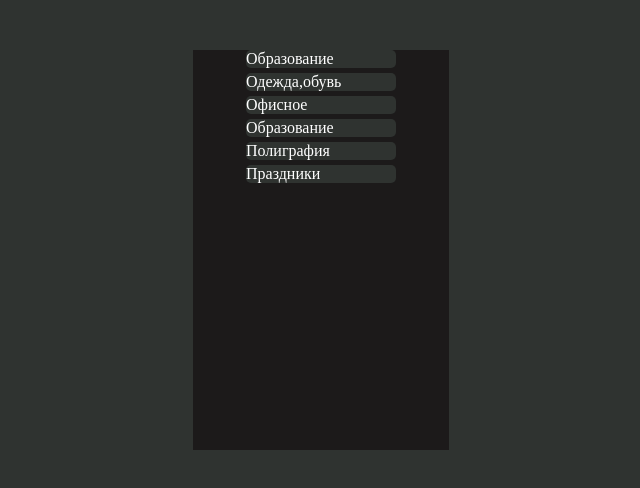
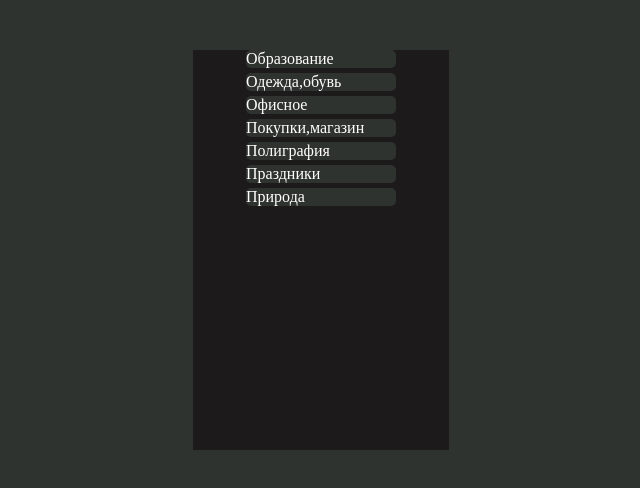
Before and after one commit to Denis809/hover, a plain HTML site: page index.html in a window 1280 px wide. Shown: the whole page, without its empty margins (319-959 px from the left). Drawn offline with Linux system fonts and the light colour scheme.

Commit message:
added nature div

```diff
--- a/index.html
+++ b/index.html
@@ -7,17 +7,15 @@
 </head>
 <body>
     <div class="main">
-    <div class="content">
-
-        <div class="button"> <font color="white">Образование</font>  </div>
-        <div class="button"> <font color="white">Одежда,обувь</font></div>
-        <div class="button"><font color="white">Офисное</font></div>
-        <div class="button"><font color="white"Покупки,магазин></font></div>
-        <div class="button"><font color="white">Образование</font></div>
-        <div class="button"><font color="white">Полиграфия</font></div>
-        <div class="button"><font color="white">Праздники</font></div>
-    </div>
-
+        <div class="content">
+            <div class="button"><font color="white">Образование</font></div>
+            <div class="button"><font color="white">Одежда,обувь</font></div>
+            <div class="button"><font color="white">Офисное</font></div>
+            <div class="button"><font color="white">Покупки,магазин</font></div>
+            <div class="button"><font color="white">Полиграфия</font></div>
+            <div class="button"><font color="white">Праздники</font></div>
+            <div class="button"><font color="white">Природа</font></div>
+        </div>
     </div>
 </body>
 </html>
```
